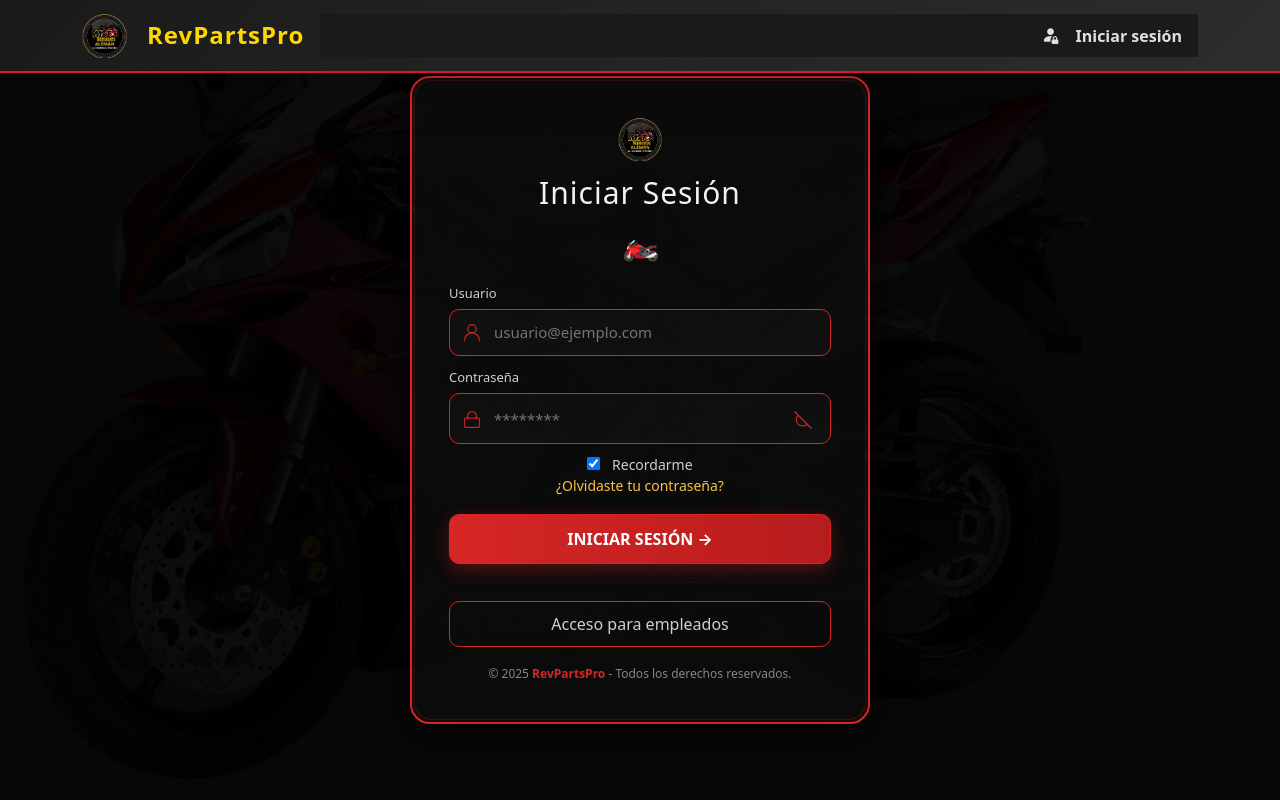
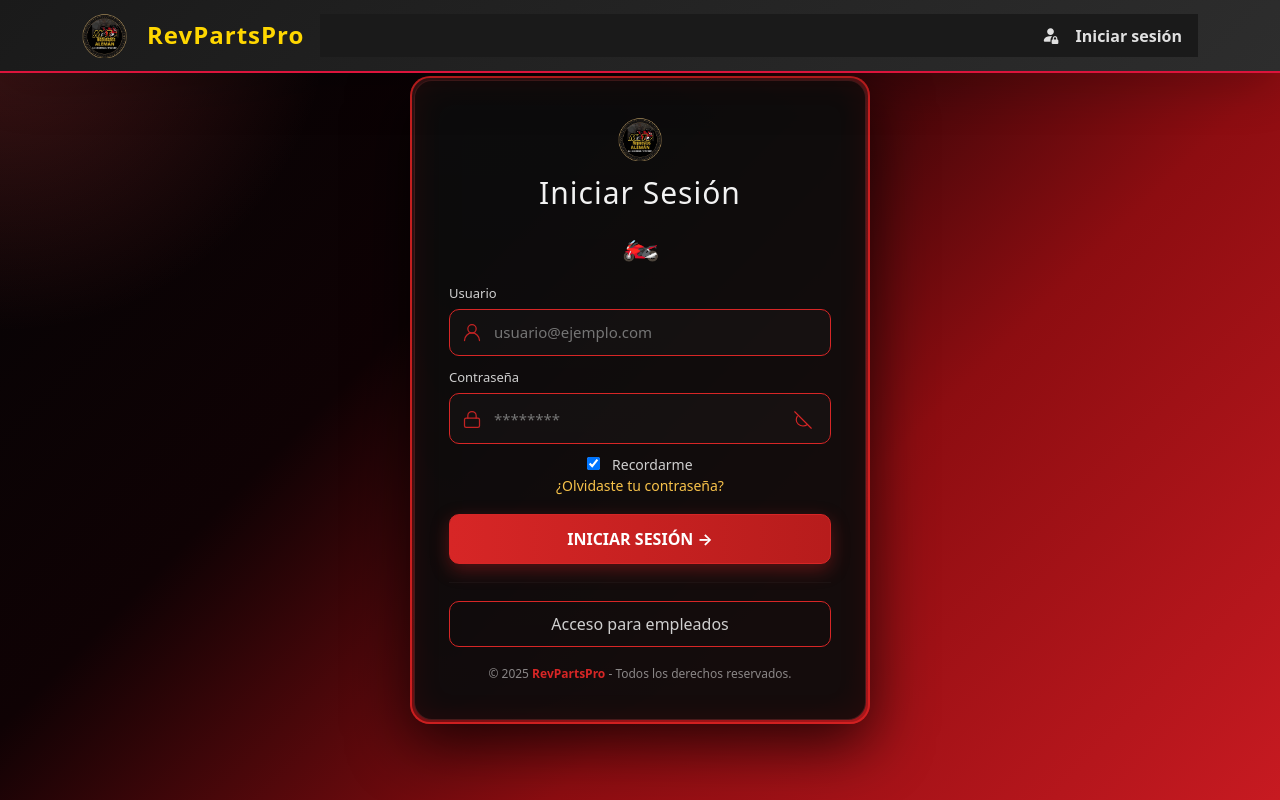
Before and after one commit to Carlos456-o/proyectogrupal_2026_Moto_aleman, a React (Vite) app: page /login in a window 1280 px wide. Built offline with nearby package versions, Linux system fonts and the light colour scheme; no server answers.

Commit message:
diseño otra vs de kriting

```diff
--- a/src/App.css
+++ b/src/App.css
@@ -281,6 +281,30 @@
 
 .btn-group .btn {
   min-width: 6rem;
+}
+
+.pagination-danger .page-link {
+  color: #ffffff;
+  background-color: #dc3545;
+  border-color: #dc3545;
+}
+
+.pagination-danger .page-link:hover {
+  background-color: #c82333;
+  border-color: #bd2130;
+  color: #ffffff;
+}
+
+.pagination-danger .page-item.active .page-link {
+  background-color: #a71d2a;
+  border-color: #a71d2a;
+  color: #ffffff;
+}
+
+.pagination-danger .page-item.disabled .page-link {
+  color: #ffffff;
+  background-color: #e4606d;
+  border-color: #e4606d;
 }
 
 /* ===================== ESTILOS DEL CATÁLOGO ===================== */
--- a/src/components/Clientes/TablaClientes.jsx
+++ b/src/components/Clientes/TablaClientes.jsx
@@ -54,7 +54,7 @@
                     <i className="bi bi-pencil"></i>
                   </Button>
                   <Button
-                    variant="outline-danger"
+                    variant="danger"
                     size="sm"
                     onClick={() => abrirModalEliminacion(cliente)}
                   >
--- a/src/components/Clientes/TarjetaCliente.jsx
+++ b/src/components/Clientes/TarjetaCliente.jsx
@@ -47,7 +47,7 @@
             Editar
           </Button>
           <Button
-            variant="outline-danger"
+            variant="danger"
             size="sm"
             className="flex-fill"
             onClick={() => abrirModalEliminacion(cliente)}
--- a/src/components/ordenamiento/Paginacion.jsx
+++ b/src/components/ordenamiento/Paginacion.jsx
@@ -64,7 +64,7 @@
 
   {/* Controles de paginación */}
   <Col className="d-flex justify-content-center">
-    <Pagination className="shadow-sm mt-2">
+    <Pagination className="shadow-sm mt-2 pagination-danger">
       <Pagination.First onClick={() => cambiarPagina(1)} disabled={paginaActual === 1} />
       <Pagination.Prev onClick={() => cambiarPagina(paginaActual - 1)} disabled={paginaActual === 1} />
       {paginaInicio > 1 && <Pagination.Ellipsis />}
--- a/src/views/Clientes.jsx
+++ b/src/views/Clientes.jsx
@@ -285,7 +285,7 @@
       <Row className="mb-3">
         <Col>
           <h3 className="mb-0">
-            <i className="bi-person-fill me-2 text-primary"></i> Clientes
+            <i className="bi-person-fill me-2 text-dark"></i> Clientes
           </h3>
         </Col>
       </Row>
@@ -301,7 +301,7 @@
         <Col md="auto">
           <div className="btn-group" role="group">
             <Button
-              variant={vistaActual === "tarjeta" ? "primary" : "outline-primary"}
+              variant={vistaActual === "tarjeta" ? "danger" : "outline-danger"}
               onClick={() => setVistaActual("tarjeta")}
               title="Vista de tarjetas"
               className="d-none d-sm-inline-block"
@@ -310,7 +310,7 @@
               <span className="d-none d-md-inline ms-2">Tarjetas</span>
             </Button>
             <Button
-              variant={vistaActual === "tabla" ? "primary" : "outline-primary"}
+              variant={vistaActual === "tabla" ? "danger" : "outline-danger"}
               onClick={() => setVistaActual("tabla")}
               title="Vista de tabla"
               className="d-none d-sm-inline-block"
@@ -321,7 +321,7 @@
           </div>
         </Col>
         <Col md="auto" className="ms-auto">
-          <Button onClick={() => setMostrarModal(true)} size="md">
+          <Button variant="danger" onClick={() => setMostrarModal(true)} size="md">
             <i className="bi-plus-lg"></i>
             <span className="d-none d-sm-inline ms-2">Nuevo Cliente</span>
           </Button>
--- a/src/views/Empleados.jsx
+++ b/src/views/Empleados.jsx
@@ -292,7 +292,7 @@
       <Row className="mb-3">
         <Col>
           <h3 className="mb-0">
-            <i className="bi-bookmark-plus-fill me-2 text-primary"></i>{" "}
+            <i className="bi-bookmark-plus-fill me-2 text-dark"></i>{" "}
             Empleados
           </h3>
         </Col>
@@ -310,7 +310,7 @@
         <Col md="auto">
           <div className="btn-group" role="group">
             <Button
-              variant={vistaActual === "tarjeta" ? "primary" : "outline-primary"}
+              variant={vistaActual === "tarjeta" ? "danger" : "outline-danger"}
               onClick={() => setVistaActual("tarjeta")}
               title="Vista de tarjetas"
               className="d-none d-sm-inline-block"
@@ -319,7 +319,7 @@
               <span className="d-none d-md-inline ms-2">Tarjetas</span>
             </Button>
             <Button
-              variant={vistaActual === "tabla" ? "primary" : "outline-primary"}
+              variant={vistaActual === "tabla" ? "danger" : "outline-danger"}
               onClick={() => setVistaActual("tabla")}
               title="Vista de tabla"
               className="d-none d-sm-inline-block"
@@ -330,7 +330,7 @@
           </div>
         </Col>
         <Col md="auto" className="ms-auto">
-          <Button onClick={() => setMostrarModal(true)} size="md">
+          <Button variant="danger" onClick={() => setMostrarModal(true)} size="md">
             <i className="bi-plus-lg"></i>
             <span className="d-none d-sm-inline ms-2">Nuevo Empleado</span>
           </Button>
--- a/src/views/Login.css
+++ b/src/views/Login.css
@@ -14,11 +14,12 @@
   align-items:center;
   justify-content:center;
   padding:24px;
-  background-color: #070707;
-  background-size: contain;
-  background-position: left center;
+  background: radial-gradient(circle at top left, rgba(255, 74, 74, 0.25), transparent 22%),
+    linear-gradient(135deg, #040405 0%, #0f0204 35%, #8d0d11 65%, #c71a21 100%);
+  background-size: cover;
+  background-position: center center;
   background-repeat: no-repeat;
-  background-blend-mode: overlay;
+  color: #ffffff;
 }
 
 .login-card{
@@ -26,18 +27,19 @@
   max-width:95%;
   border-radius:20px;
   padding:2px; /* thin outer border area for glow */
-  box-shadow: 0 10px 40px rgba(0,0,0,0.7), 0 0 40px rgba(215,34,34,0.08) inset;
-  background: linear-gradient(180deg, rgba(255,255,255,0.02), rgba(255,255,255,0.01));
-  border: 2px solid var(--accent);
+  box-shadow: 0 20px 60px rgba(0,0,0,0.75), 0 0 50px rgba(215,34,34,0.22) inset;
+  background: linear-gradient(180deg, rgba(255,255,255,0.06), rgba(255,255,255,0.02));
+  border: 2px solid rgba(215,34,34,0.9);
 }
 
 .login-card .card-inner{
-  background: var(--card-bg);
+  background: rgba(12,12,12,0.94);
   border-radius:18px;
   padding:36px 34px;
   color: #f2f2f2;
   text-align: center;
-  border: 1px solid rgba(215,34,34,0.22);
+  border: 1px solid rgba(255,80,80,0.22);
+  box-shadow: inset 0 0 30px rgba(255,0,0,0.08);
 }
 
 .brand-logo{
--- a/src/views/Login.jsx
+++ b/src/views/Login.jsx
@@ -3,7 +3,6 @@
 import FormularioLogin from "../components/login/FormularioLogin";
 import { supabase } from "../database/supabaseconfig";
 import './Login.css';
-import moto from '../assets/moto.png';
 
 const Login = () => {
 
@@ -42,7 +41,7 @@
   }, [navegar]);
 
   return (
-    <div className="login-page" style={{ backgroundImage: `url(${moto})` }}>
+    <div className="login-page">
       <FormularioLogin
         usuario={usuario}
         contrasena={contrasena}
--- a/src/views/Productos.jsx
+++ b/src/views/Productos.jsx
@@ -436,7 +436,7 @@
       <Row className="mb-3">
         <Col>
           <h3 className="mb-0">
-            <i className="bi bi-gear-wide-connected me-2 text-primary"></i>{" "}
+            <i className="bi bi-gear-wide-connected me-2 text-dark"></i>{" "}
 
             Repuestos
           </h3>
@@ -470,7 +470,7 @@
         <Col md="auto">
           <div className="btn-group" role="group">
             <Button
-              variant={vistaActual === "tarjeta" ? "primary" : "outline-primary"}
+              variant={vistaActual === "tarjeta" ? "danger" : "outline-danger"}
               onClick={() => setVistaActual("tarjeta")}
               title="Vista de tarjetas"
               className="d-none d-sm-inline-block"
@@ -479,7 +479,7 @@
               <span className="d-none d-md-inline ms-2">Tarjetas</span>
             </Button>
             <Button
-              variant={vistaActual === "tabla" ? "primary" : "outline-primary"}
+              variant={vistaActual === "tabla" ? "danger" : "outline-danger"}
               onClick={() => setVistaActual("tabla")}
               title="Vista de tabla"
               className="d-none d-sm-inline-block"
@@ -490,7 +490,7 @@
           </div>
         </Col>
         <Col md="auto" className="ms-auto">
-          <Button onClick={() => setMostrarModal(true)} size="md">
+          <Button variant="danger" onClick={() => setMostrarModal(true)} size="md">
             <i className="bi-plus-lg"></i>
             <span className="d-none d-sm-inline ms-2">Agregar Repuesto</span>
           </Button>
```
